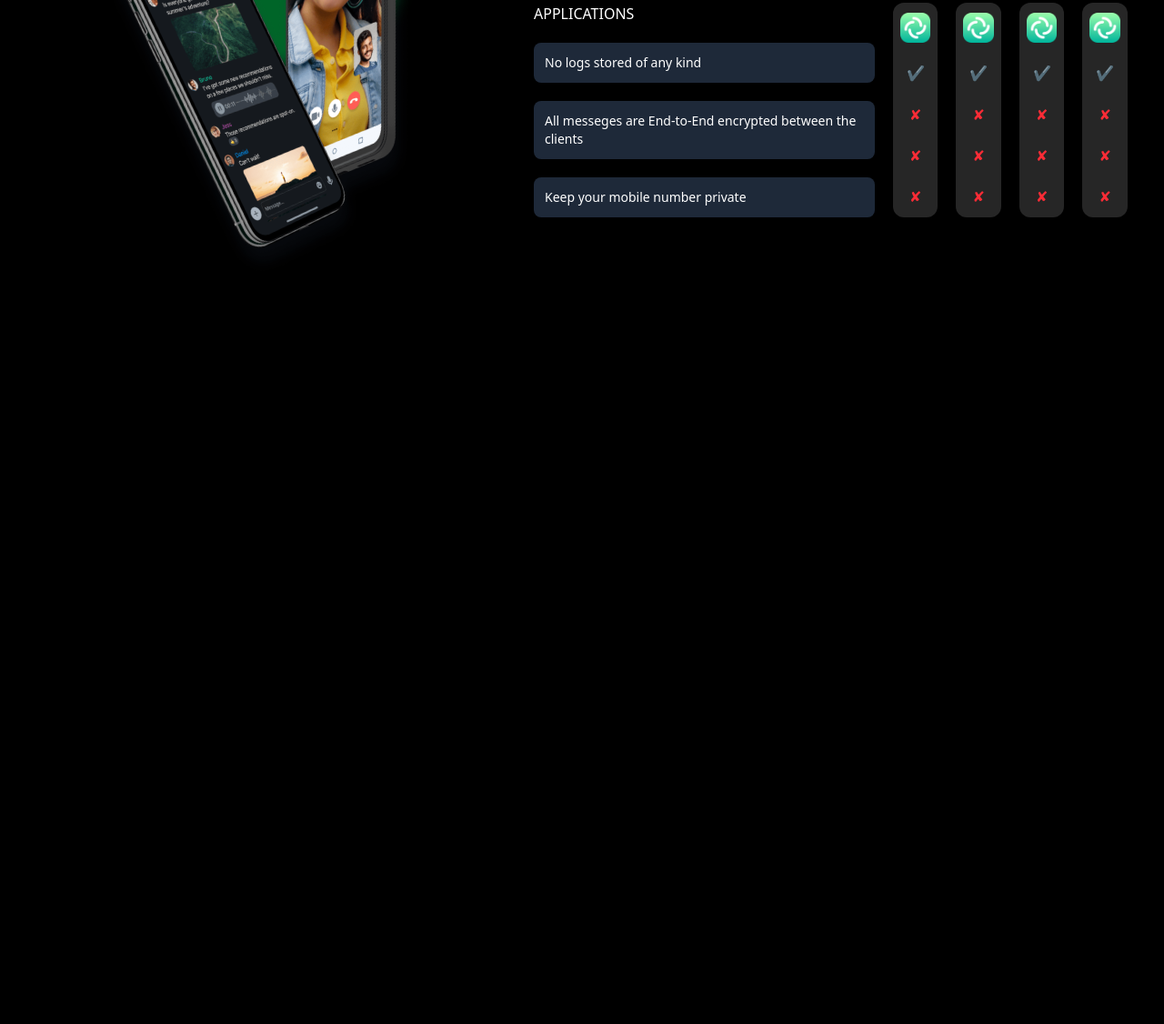
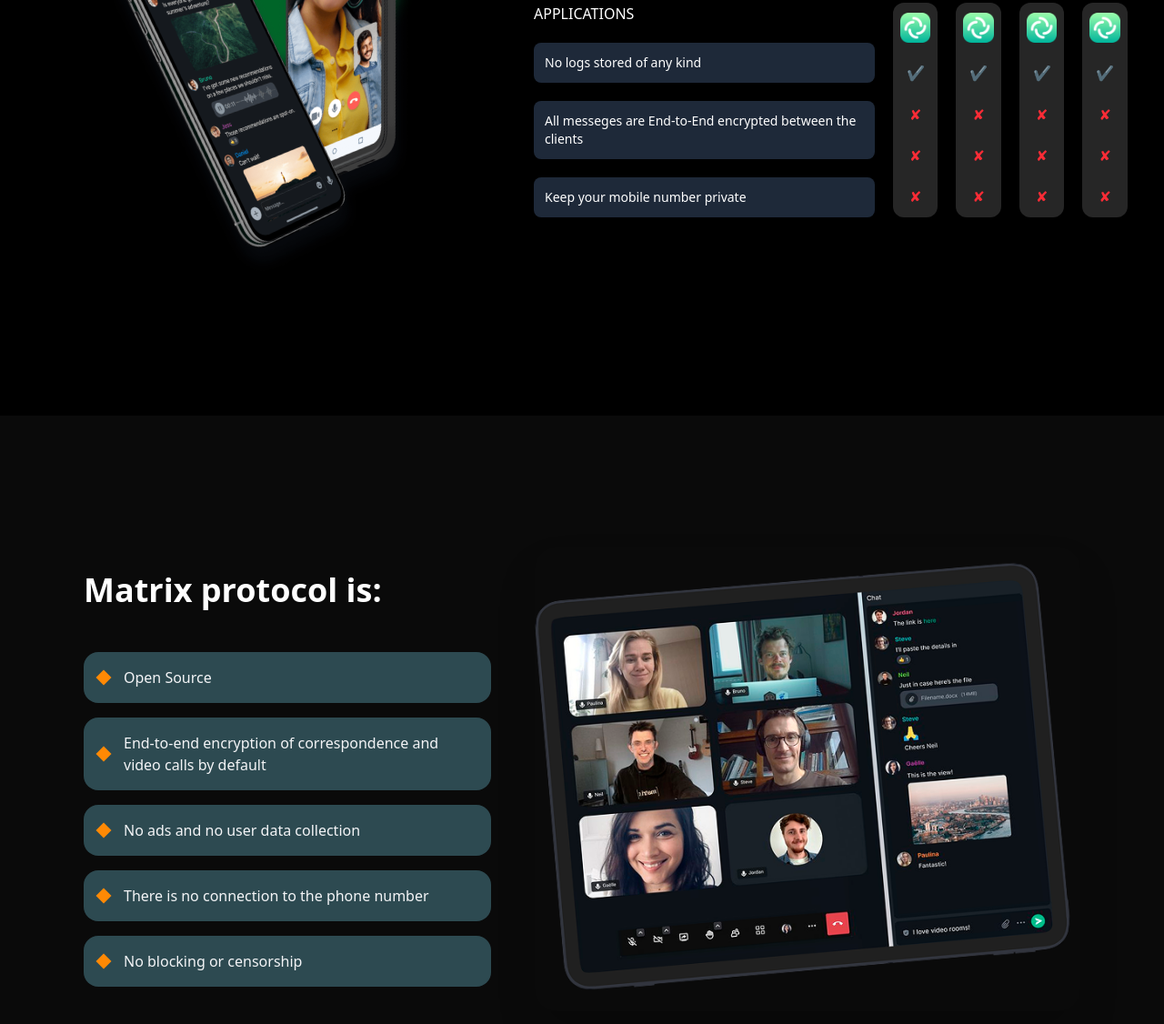
Before and after one commit to azizbekjonsanginov0606-cmd/homework_bitcoin, a website: page src/index.html in a window 1280 px wide. Shown: the part 1180-2306 px from the top of the page at 91% size. Before the commit the page ends 1637 px from the top, so only its background shows below. Drawn offline with nearby package versions, Linux system fonts and the light colour scheme; files that its build step writes are made by us from their sources.

Commit message:
section 3

```diff
--- a/src/index.html
+++ b/src/index.html
@@ -32,7 +32,7 @@
                 <img class="absolute  w-100 left-50 top-40" src="./img/bitoc.png" alt="">
             </div>
         </section>
-<div class="bg-black text-white  p-10 flex flex-col md:flex-row items-center justify-between min-h-screen">
+<section class="bg-black text-white  p-10 flex flex-col md:flex-row items-center justify-between min-h-screen">
      <div class="relative w-full md:w-1/2 flex justify-center">
     <div class="absolute bg-green-500 blur-[10px] rounded-full h-64 w-64 opacity-50"></div>
     <img src="./img/image 54.png" alt="Phones" class="relative z-10 w-2/3 transform -rotate-12">
@@ -81,7 +81,44 @@ End-to-End encrypted between the clients</div>
     </aside>
     </aside>
       </div>
-  </div>
-</div>
+  </section>
+  <section class="bg-[#0a0a0a] min-h-screen flex flex-col lg:flex-row items-center justify-center p-8 gap-12">
+
+  <aside class="max-w-md w-full">
+    <h1 class="text-white text-4xl font-bold mb-8">Matrix protocol is:</h1>
+
+    <div class="space-y-3 pt-4">
+      <div class="bg-[#2d4a51] rounded-2xl p-4 flex items-center gap-4">
+        <div class="w-3 h-3 bg-orange-400 rotate-45 shrink-0"></div>
+        <p class="text-gray-100 font-medium">Open Source</p>
+      </div>
+      </div>
+    <div class="space-y-3 pt-4">
+      <div class="bg-[#2d4a51] rounded-2xl p-4 flex items-center gap-4">
+        <div class="w-3 h-3 bg-orange-400 rotate-45 shrink-0"></div>
+        <p class="text-gray-100 font-medium">End-to-end encryption of correspondence and video calls by default</p>
+      </div>
+      </div>
+    <div class="space-y-3 pt-4">
+      <div class="bg-[#2d4a51] rounded-2xl p-4 flex items-center gap-4">
+        <div class="w-3 h-3 bg-orange-400 rotate-45 shrink-0"></div>
+        <p class="text-gray-100 font-medium">No ads and no user data collection</p>
+      </div>
+      </div>
+    <div class="space-y-3 pt-4">
+      <div class="bg-[#2d4a51] rounded-2xl p-4 flex items-center gap-4">
+        <div class="w-3 h-3 bg-orange-400 rotate-45 shrink-0"></div>
+        <p class="text-gray-100 font-medium">There is no connection to the phone number</p>
+      </div>
+      </div>
+    <div class="space-y-3 pt-4">
+      <div class="bg-[#2d4a51] rounded-2xl p-4 flex items-center gap-4">
+        <div class="w-3 h-3 bg-orange-400 rotate-45 shrink-0"></div>
+        <p class="text-gray-100 font-medium">No blocking or censorship</p>
+      </div>
+      </div>
+  </aside>
+    <img src="./img/02 1.png" class="w-150  rounded-3xl shadow-2xl">
+</section>
 </body>
 </html>
```
